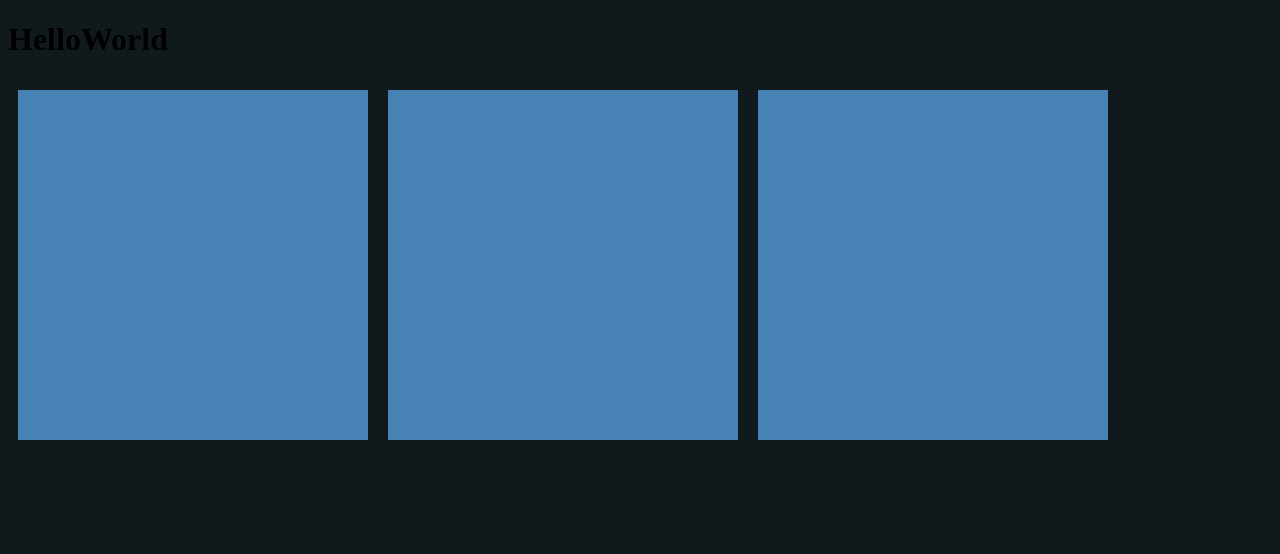
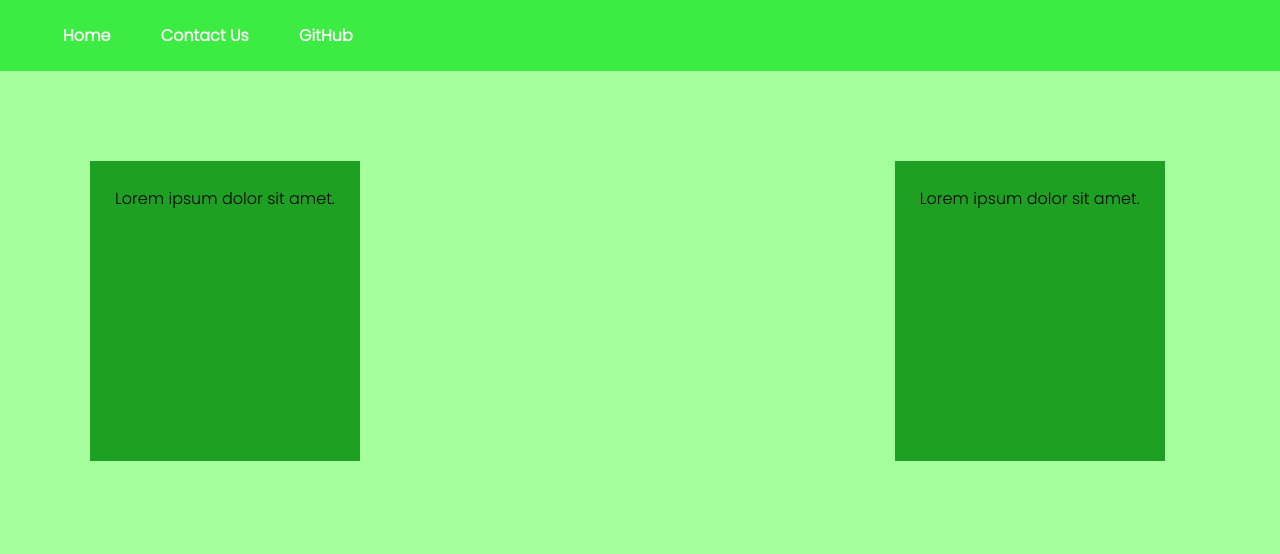
Before and after one commit to HAAZIQ-ALI/cssPractice, a plain HTML site: page index.html in a window 1280 px wide. Drawn offline with Linux system fonts and the light colour scheme.

Commit message:
Add files via upload

```diff
--- a/index.html
+++ b/index.html
@@ -1,25 +1,40 @@
 <!DOCTYPE html>
 <html lang="en">
+
 <head>
     <meta charset="UTF-8">
     <meta name="viewport" content="width=device-width, initial-scale=1.0">
+    <title>Challenge</title>
     <link rel="stylesheet" href="mycss.css">
-    <title>MEDIA </title>
+    <style>
+        @import url('https://fonts.googleapis.com/css2?family=Poppins:wght@300&display=swap');
+    </style>
 </head>
+
 <body>
-    <div class="hi"><h1 class="hello">HelloWorld</h1></div>
+    <header>
+        <nav>
+            <ul>
+                <li><a href="/">Home</a></li>
+                <li><a href="/">Contact Us</a></li>
+                <li><a href="https://github.com/HAAZIQ-ALI">GitHub</a></li>
+            </ul>
+        </nav>
+    </header>
+
+    <div class="parent">
+        <div class="box">Lorem ipsum dolor sit amet.</div>
+        <div class="box">Lorem ipsum dolor sit amet.</div>
+    </div>
 
 
 
 
-    <div class="boxes">
-        <div class="box"></div>
-        <div class="box"></div>
-        <div class="box"></div>
 
 
-    </div>
+
 
 
 </body>
+
 </html>
--- a/mycss.css
+++ b/mycss.css
@@ -1,36 +1,49 @@
-body{
-    background-color: #101A1C;
-}
-hello{
-    font-weight: bold;
-    color: aquamarine;
-}
-@media only screen and (orientation:landscape){
-    body{
-        border: 2 px solid black;
-    }
-}
-@media only screen and (max-width:500px){
-    body{
-        background-color: #3ab8d1;
-    }
-    .boxes{
-        flex-direction: column;
-    }
+:root{
+    --primary-color: #29e932d5;
+    --text-color: white;
+    --secondary-color: #8fff85cc;
+    --third-color: #048f0bd5;
+    --text-color:white;
+
 }
 
-
-.box{
-    background-color: steelblue;
-    padding: 3px;
-    margin: 10px;
-    width:344px;
-    height:344px;
+body{
+    margin: 0;
+    padding: 0;
+    background-color: var(--secondary-color);
 
 }
-.boxes{
-    display:flex;
+* {
+
+    font-family: 'Poppins', sans-serif;
 }
-.box .box:hover{
-    background-color: rgb(0, 49, 88);
+nav{
+    background-color: var(--primary-color);
+    padding: 7px 0;
 }
+ul li{
+    list-style: none;
+    display: inline;
+    padding: 23px;
+    font-weight: bolder;
+
+}
+.parent{
+
+    display: flex;
+    gap: 355px;
+
+}
+.box{
+    height: 250px;
+    padding: 25px;
+
+    background-color: var(--third-color);
+    margin: 90px;
+
+}
+
+ul li a{
+    color: var(--text-color);
+    text-decoration: none;
+}
```
